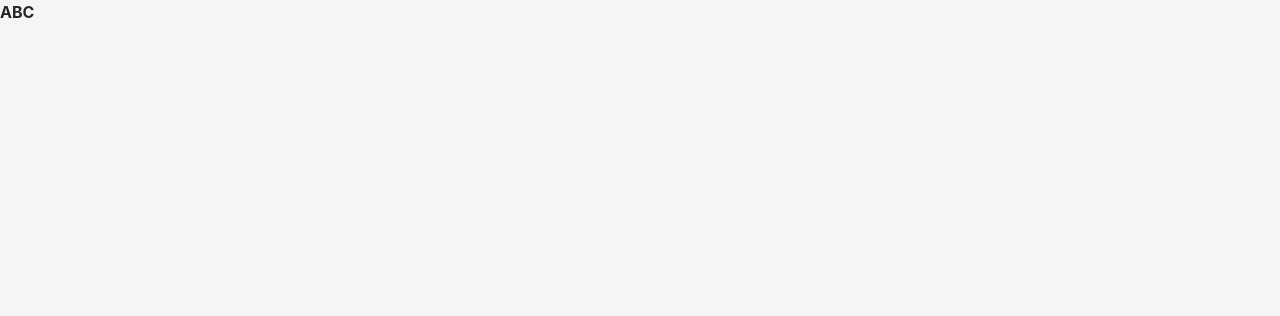
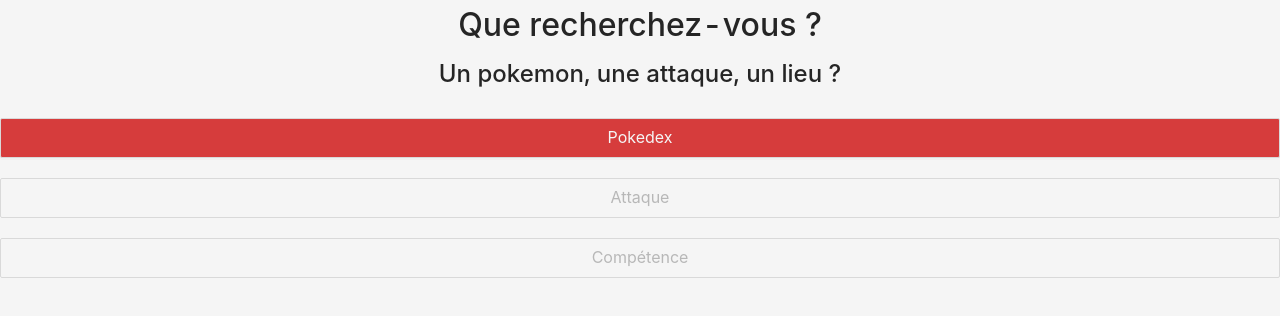
Before and after one commit to TimotheGauquelin/pokedex-, a React (Create React App) app: page / in a window 1280 px wide. Shown: the top 316 px of the page. Built offline with nearby package versions, Linux system fonts and the light colour scheme.

Commit message:
Create App with button

```diff
--- a/src/App.js
+++ b/src/App.js
@@ -4,6 +4,7 @@
 import 'antd/dist/antd.css';
 import './stylesheets/App.scss';
 
+import { Col, Button } from 'antd';
 
 class App extends Component {
 
@@ -13,9 +14,14 @@
 
   render() {
     return (
-      <div className="App">
-        <p>ABC</p>
-      </div>
+      <Col className="App">
+        <h1>Que recherchez-vous ?</h1>
+        <h2>Un pokemon, une attaque, un lieu ?</h2>
+
+        <Button size="large" className="button">Pokedex</Button>
+        <Button size="large" disabled className="button">Attaque</Button>
+        <Button size="large" disabled className="button">Compétence</Button>
+      </Col>
     )
   }
 }
--- a/src/stylesheets/App.scss
+++ b/src/stylesheets/App.scss
@@ -6,5 +6,13 @@
 .App {
 
 font-weight: 700;
+display: flex;
+flex-direction: column;
+text-align: center;
+}
 
+.button {
+  background: $color-primary;
+  color: $color-secondary;
+  margin-top: 20px;
 }
```
Also changed, not shown: 1 other file (tests, documents, lock files or other folders).
